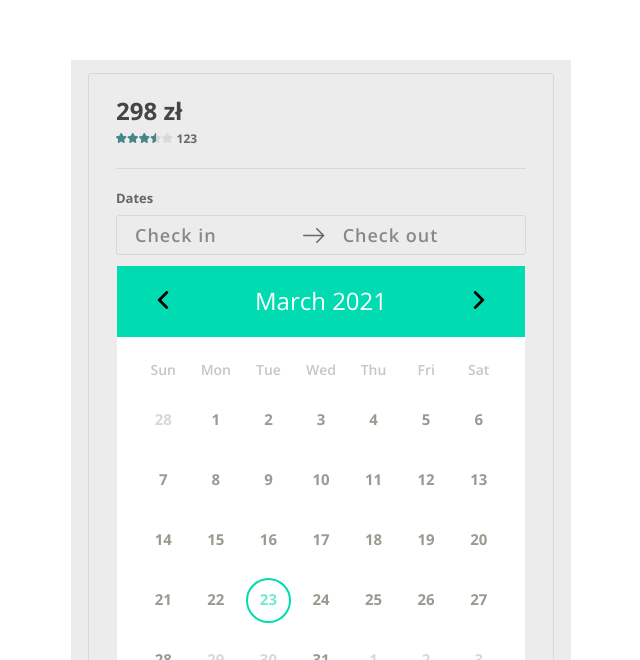
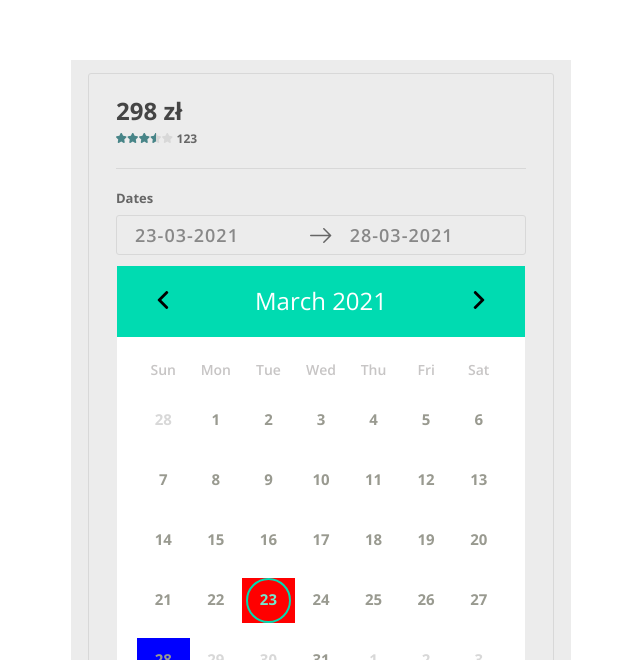
Before and after one commit to PrzemyslawMatlega/eoubowie, a Vue app: page / in a window 1280 px wide. Shown: the part 140-800 px from the top of the page, without its empty margins (129-769 px from the left). Built offline with nearby package versions, Linux system fonts and the light colour scheme.

Commit message:
pass picked days to datePickerDay

```diff
--- a/src/components/DatePicker.vue
+++ b/src/components/DatePicker.vue
@@ -1,6 +1,8 @@
 <template>
   <div :class="$style.datePicker">
-    <div :class="$style.dateTab">Check in</div>
+    <div :class="$style.dateTab">
+      {{ dateFrom === '' ? 'Check in' : dateFrom }}
+    </div>
     <svg
       xmlns="http://www.w3.org/2000/svg"
       viewBox="0,4.67578125,31.48828125,22.140625"
@@ -10,9 +12,13 @@
         d="M21.205 5.007a1.112 1.112 0 00-1.587 0 1.12 1.12 0 000 1.571l8.047 8.047H1.111A1.106 1.106 0 000 15.737c0 .619.492 1.127 1.111 1.127h26.554l-8.047 8.032c-.429.444-.429 1.159 0 1.587a1.112 1.112 0 001.587 0l9.952-9.952a1.093 1.093 0 000-1.571l-9.952-9.953z"
       />
     </svg>
-    <div :class="$style.dateTab">Check out</div>
+    <div :class="$style.dateTab">
+      {{ dateTo === '' ? 'Check out' : dateTo }}
+    </div>
     <div :class="$style.calendarWrapper">
       <DatePickerCalendar
+        :date-from="dateFrom"
+        :date-to="dateTo"
         :calendar-setup="calendarSetup"
         :unavailable-dates="unavailableDates"
       />
--- a/src/components/DatePickerCalendar.vue
+++ b/src/components/DatePickerCalendar.vue
@@ -14,6 +14,8 @@
         :key="currentMonth.getTime()"
         :current-month="currentMonth"
         :unavailable-dates="unavailableDates"
+        :date-from="dateFrom"
+        :date-to="dateTo"
       />
     </transition>
   </div>
@@ -29,6 +31,14 @@ export default {
     DatePickerNav
   },
   props: {
+    dateFrom: {
+      type: String,
+      default: ''
+    },
+    dateTo: {
+      type: String,
+      default: ''
+    },
     calendarSetup: {
       type: Object,
       required: true
--- a/src/components/DatePickerDay.vue
+++ b/src/components/DatePickerDay.vue
@@ -5,7 +5,9 @@
       {
         [$style.dayCurrentMonth]: isCurrentMonth,
         [$style.dayToday]: isToday,
-        [$style.dayUnavailable]: isUnavailable
+        [$style.dayUnavailable]: isUnavailable,
+        [$style.dayFrom]: isDateFrom,
+        [$style.dayTo]: isDateTo
       }
     ]"
   >
@@ -27,6 +29,14 @@ export default {
       required: true
     },
     isUnavailable: {
+      type: Boolean,
+      required: true
+    },
+    isDateFrom: {
+      type: Boolean,
+      required: true
+    },
+    isDateTo: {
       type: Boolean,
       required: true
     }
@@ -59,4 +69,10 @@ export default {
 .dayUnavailable {
   color: var(--alto);
 }
+.dayFrom {
+  background: red;
+}
+.dayTo {
+  background: blue;
+}
 </style>
--- a/src/components/DatePickerMonth.vue
+++ b/src/components/DatePickerMonth.vue
@@ -10,6 +10,8 @@
         :is-current-month="day.isCurrentMonth"
         :is-today="day.isToday"
         :is-unavailable="day.isUnavailable"
+        :is-date-from="day.isDateFrom"
+        :is-date-to="day.isDateTo"
       >
         {{ day.date.getDate() }}
       </DatePickerDay>
@@ -31,6 +33,14 @@ export default {
     unavailableDates: {
       type: Array,
       default: () => []
+    },
+    dateFrom: {
+      type: String,
+      default: ''
+    },
+    dateTo: {
+      type: String,
+      default: ''
     }
   },
   data() {
@@ -48,8 +58,20 @@ export default {
           this.today.toDateString() === date.toDateString() ? true : false,
         isUnavailable: this.parseUnavailableDates.some(
           el => el.toDateString() === date.toDateString()
-        )
+        ),
+        isDateFrom: this.compareDate(date, this.dateFrom),
+        isDateTo: this.compareDate(date, this.dateTo)
       }
+    },
+    compareDate(firstDate, secondDate) {
+      if (secondDate === '') return false
+      const dateArr = secondDate.split('-')
+      const mySecondDate = new Date(
+        parseInt(dateArr[2]),
+        parseInt(dateArr[1]) - 1,
+        parseInt(dateArr[0])
+      )
+      return firstDate.getTime() === mySecondDate.getTime()
     }
   },
   computed: {
```
